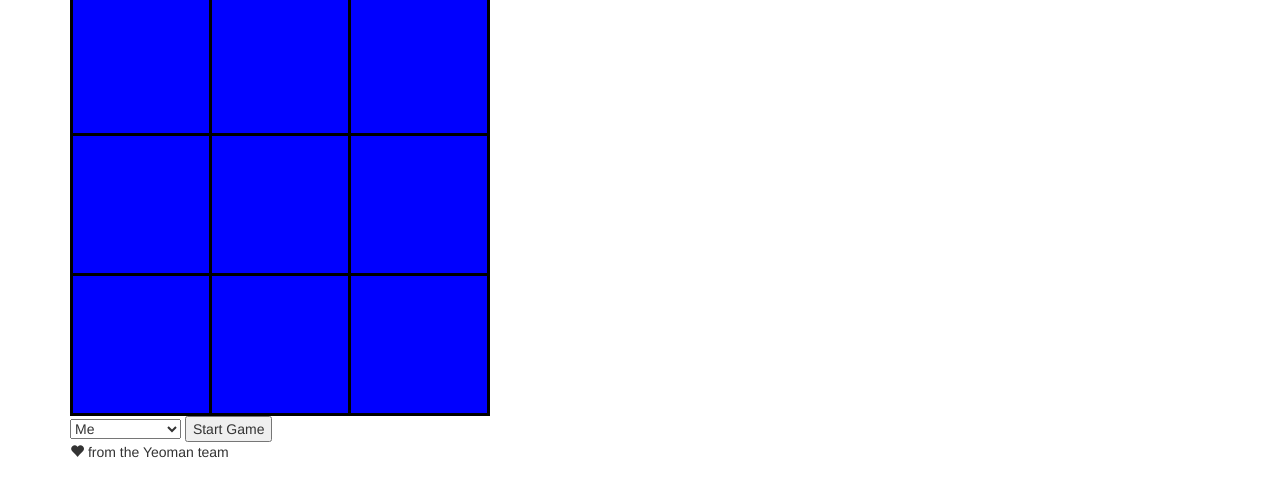
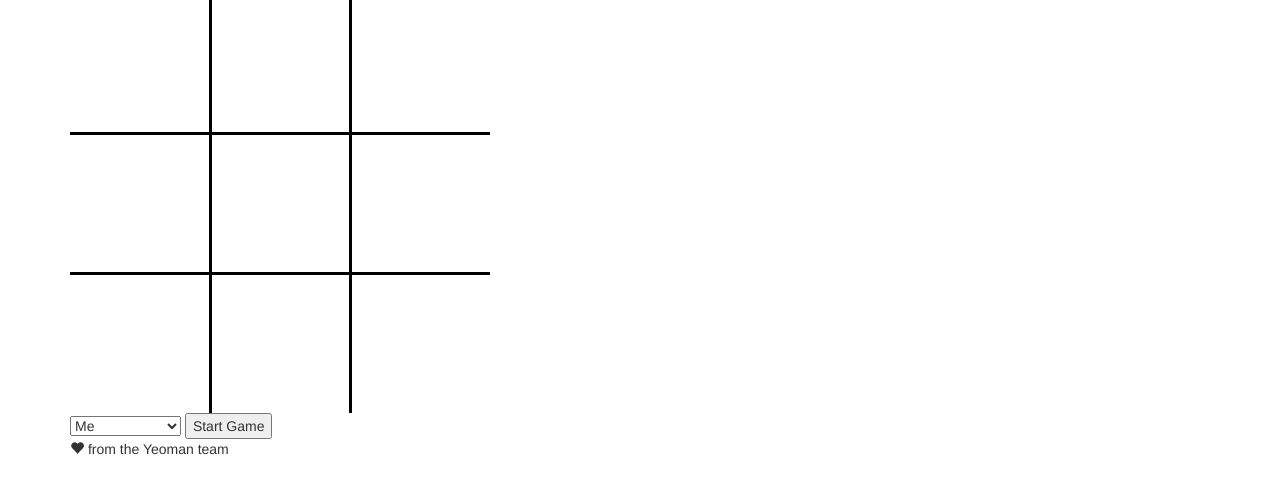
Before and after one commit to clay-reed-a/minimax_ttt, a website: page app/index.html in a window 1280 px wide. Shown: the part 63-560 px from the top of the page. Drawn offline with nearby package versions, Linux system fonts and the light colour scheme; some packages are replaced by stand-ins of ours; files that its build step writes are made by us from their sources.

Commit message:
Some styles

```diff
--- a/app/styles/main.css
+++ b/app/styles/main.css
@@ -1,16 +1,26 @@
+@import url(http://fonts.googleapis.com/css?family=Coming+Soon);
+
 #board {
   width: 30em;
   height: 30em;
-  background-color: blue;
 }
 
-#board .row {
+.row {
   width: 30em;
   height: 10em;
+  border-bottom: .25em solid black;
 }
 
-#board .row .space {
+.space {
   width: 10em;
   height: 10em;
-  border: .25em solid black;
+  border-right: .25em solid black;
+  font-family: "Coming Soon";
+  font-size: 1em;
+  text-align: center;
 }
+
+.space:nth-child(3),
+.row:nth-child(3) {
+  border: none;
+}
```
